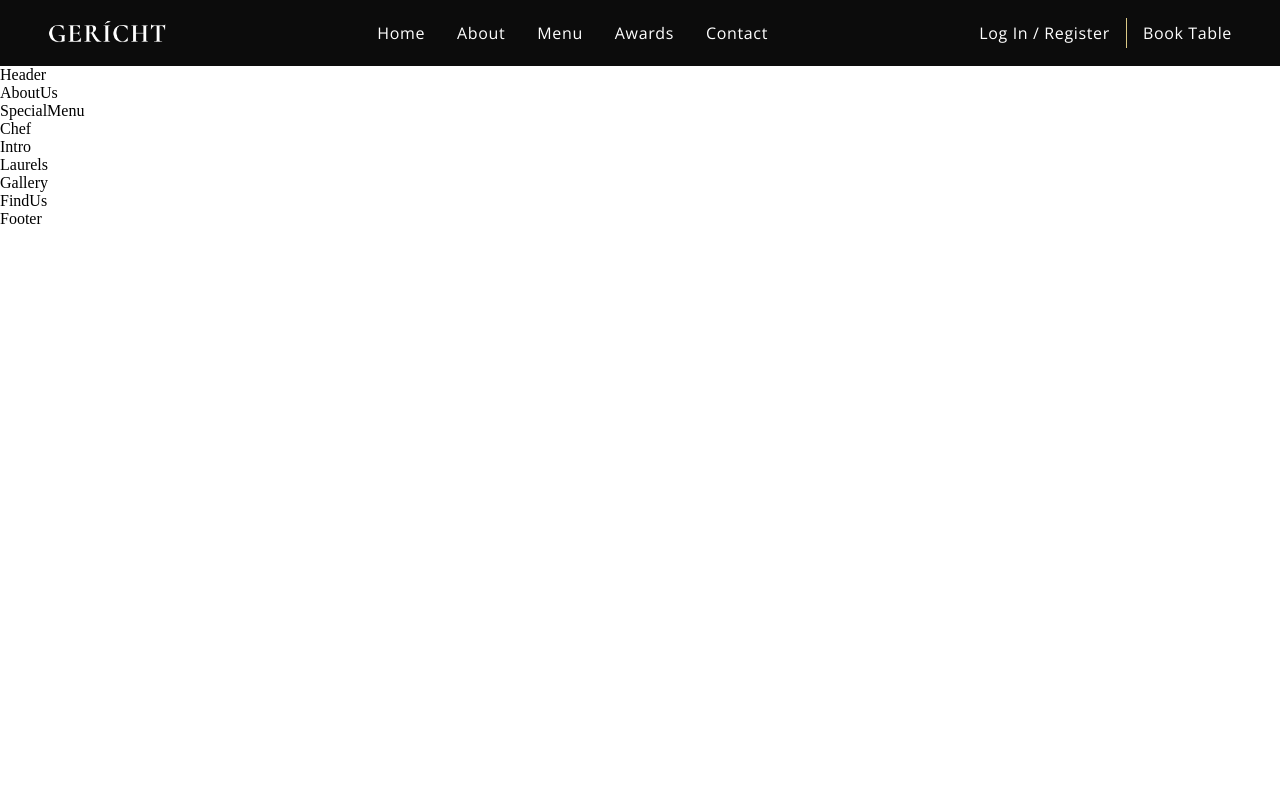
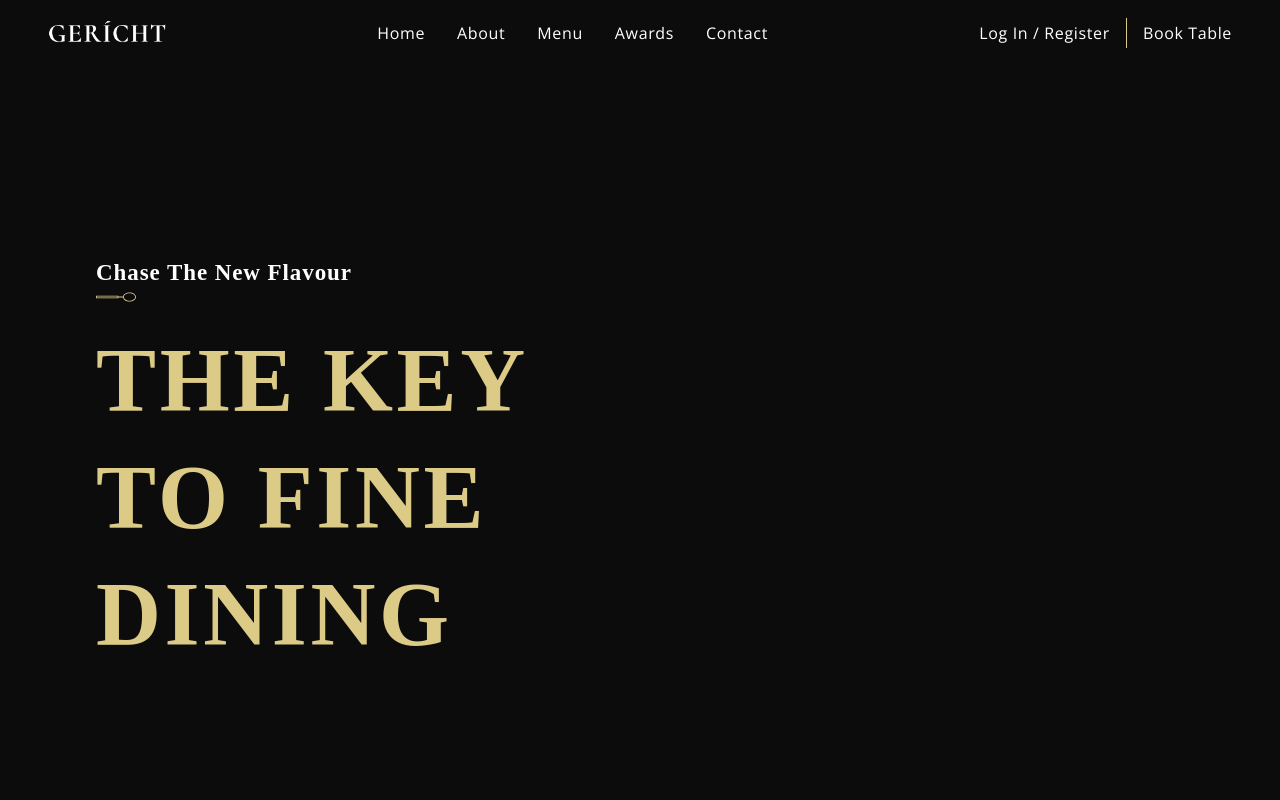
Before and after one commit to ummesalmaali/umme-restaurant, a React (Create React App) app: page / in a window 1280 px wide. Shown: the top 800 px of the page. Built offline with nearby package versions, Linux system fonts and the light colour scheme; a web font is replaced by a local one.

Commit message:
navbar done

```diff
--- a/src/components/Navbar/Navbar.css
+++ b/src/components/Navbar/Navbar.css
@@ -89,6 +89,19 @@
   top: 20px;
   right: 20px;
 }
+.app__navbar-smallscreen-links {
+  list-style: none;
+}
+.app__navbar-smallscreen-links li {
+  margin: 2rem;
+  cursor: pointer;
+  font-family: var(--font-base);
+  color: var(--color-golden);
+  font-size: 2rem;
+  align-items: center;
+}
+@media screen and (max-width: 2000px) {
+}
 @media screen and (max-width: 1150px) {
   .app__navbar-links {
     display: none;
@@ -96,4 +109,18 @@
   .app__navbar-smallscreen {
     display: flex;
   }
+  .app__navbar-smallscreen-links li:hover {
+    color: white;
+  }
 }
+@media screen and (max-width: 650px) {
+  .app__navbar {
+    padding: 1rem;
+  }
+  .app__navbar-login {
+    display: none;
+  }
+  .app__navbar-logo img {
+    width: 110px;
+  }
+}
--- a/src/components/SubHeading/SubHeading.jsx
+++ b/src/components/SubHeading/SubHeading.jsx
@@ -1,8 +1,10 @@
-import React from 'react';
+import React from "react";
+import { images } from "../../constants";
 
-const SubHeading = () => (
-  <div>
-    SubHeading
+const SubHeading = ({ title }) => (
+  <div style={{ marginBottom: "1rem" }}>
+    <p className="p__cormorant">{title}</p>
+    <img src={images.spoon} alt="spoon" />
   </div>
 );
 
--- a/src/container/Header/Header.css
+++ b/src/container/Header/Header.css
@@ -0,0 +1,11 @@
+.app__header {
+  background-color: var(--color-black);
+}
+.app__header-h1 {
+  font-family: var(--font-base);
+  color: var(--color-golden);
+  letter-spacing: 0.04em;
+  text-transform: uppercase;
+  line-height: 117px;
+  font-size: 90px;
+}
--- a/src/container/Header/Header.jsx
+++ b/src/container/Header/Header.jsx
@@ -1,10 +1,14 @@
-import React from 'react';
+import React from "react";
 
-import './Header.css';
-
+import "./Header.css";
+import { SubHeading } from "../../components";
 const Header = () => (
-  <div>
-    Header
+  <div className="app__header app__wrapper section__padding" id home>
+    <div className="app__wrapper_info">
+      <SubHeading title="Chase the new flavour"></SubHeading>
+      <h1 className="app__header-h1">The key to Fine Dining</h1>
+    </div>
+    <div className="app__wrapper_img"></div>
   </div>
 );
 
```
